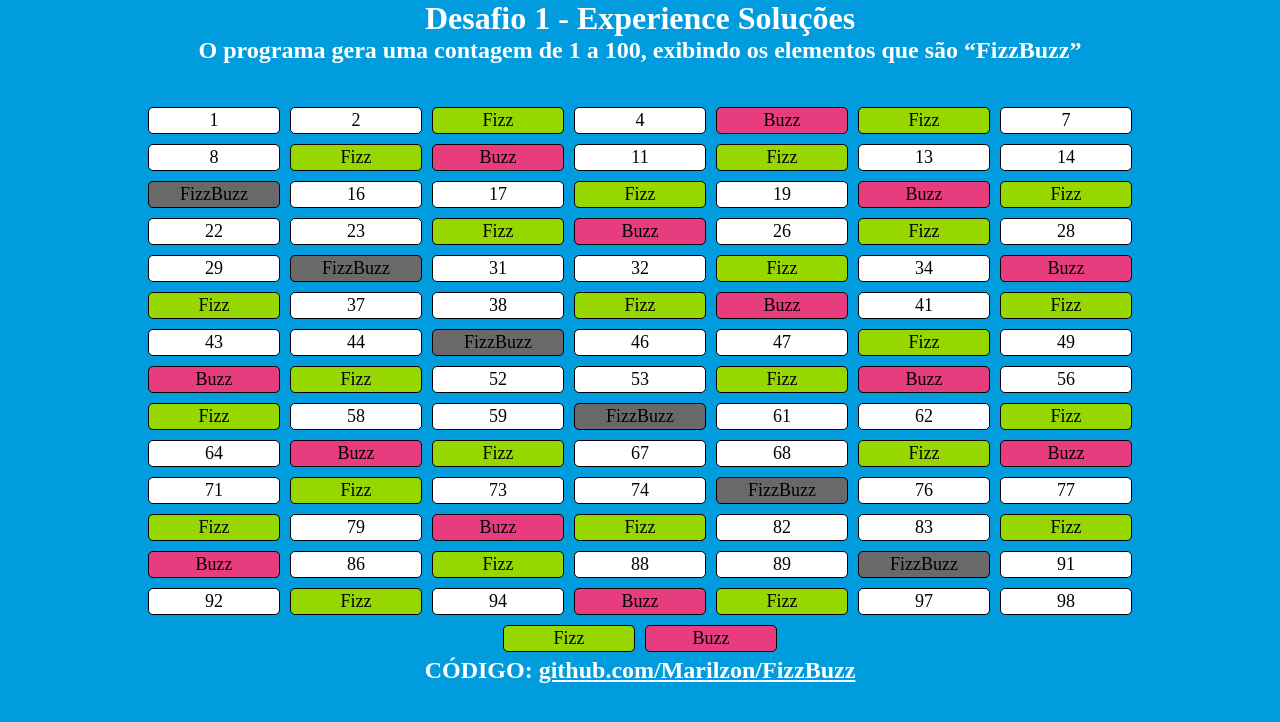
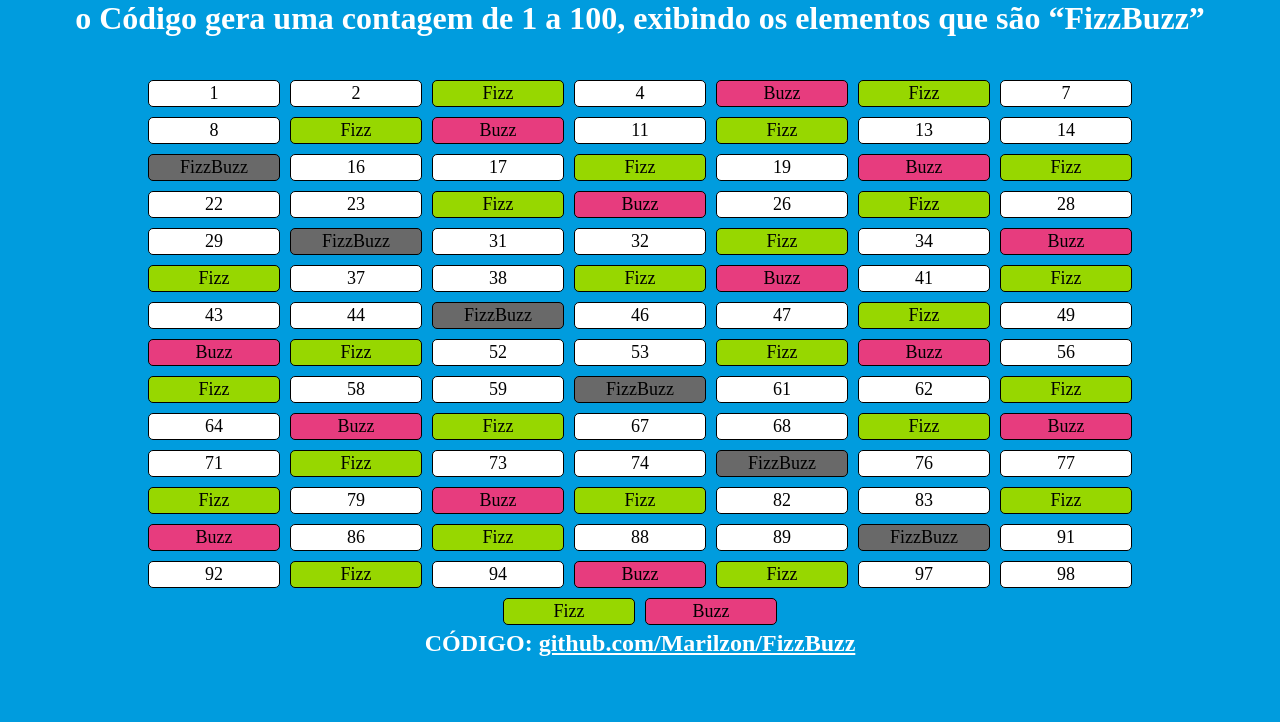
Before and after one commit to Marilzon/FizzBuzz, a plain HTML site: page index.html in a window 1280 px wide. Drawn offline with Linux system fonts and the light colour scheme.

Commit message:
Atualizando cabeçalho

```diff
--- a/index.html
+++ b/index.html
@@ -13,10 +13,9 @@
 
 <body>
   <header>
-    <h1>Desafio 1 - Experience Soluções</h1>
-    <h2>O programa gera uma contagem de 1 a 100,
+    <h1>o Código gera uma contagem de 1 a 100,
       exibindo os elementos que são “FizzBuzz”
-    </h2>
+    </h1>
   </header>
   <div id="app"></div>
   <footer>
```
